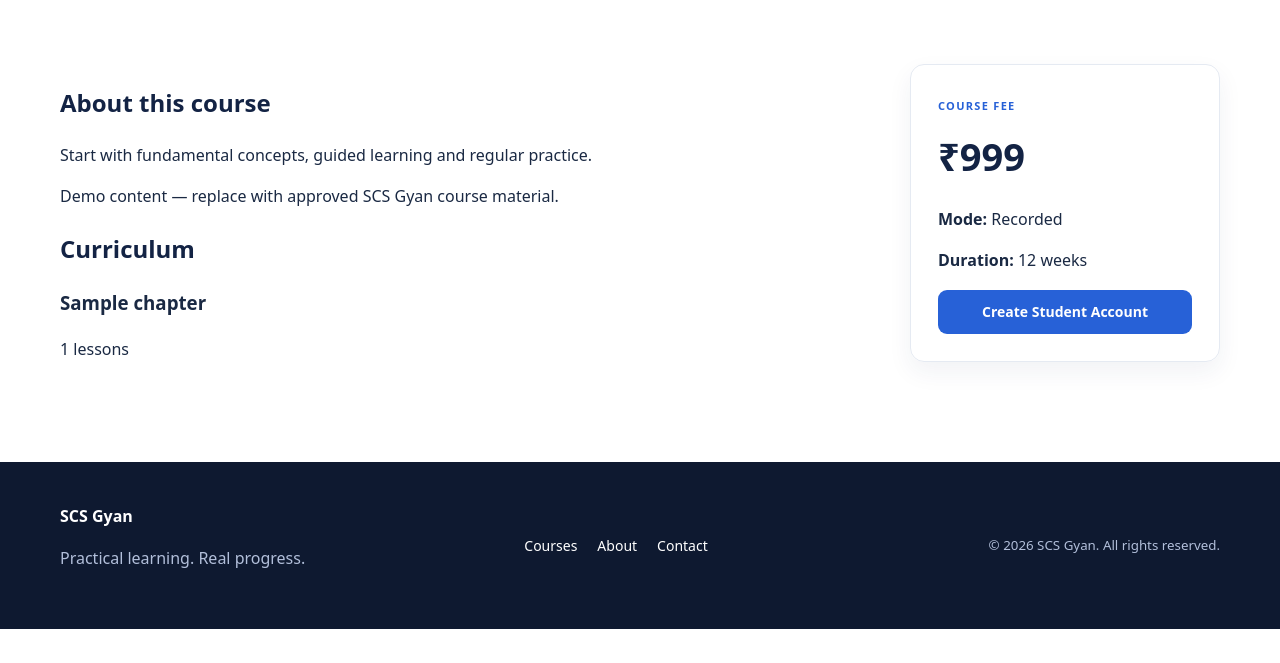
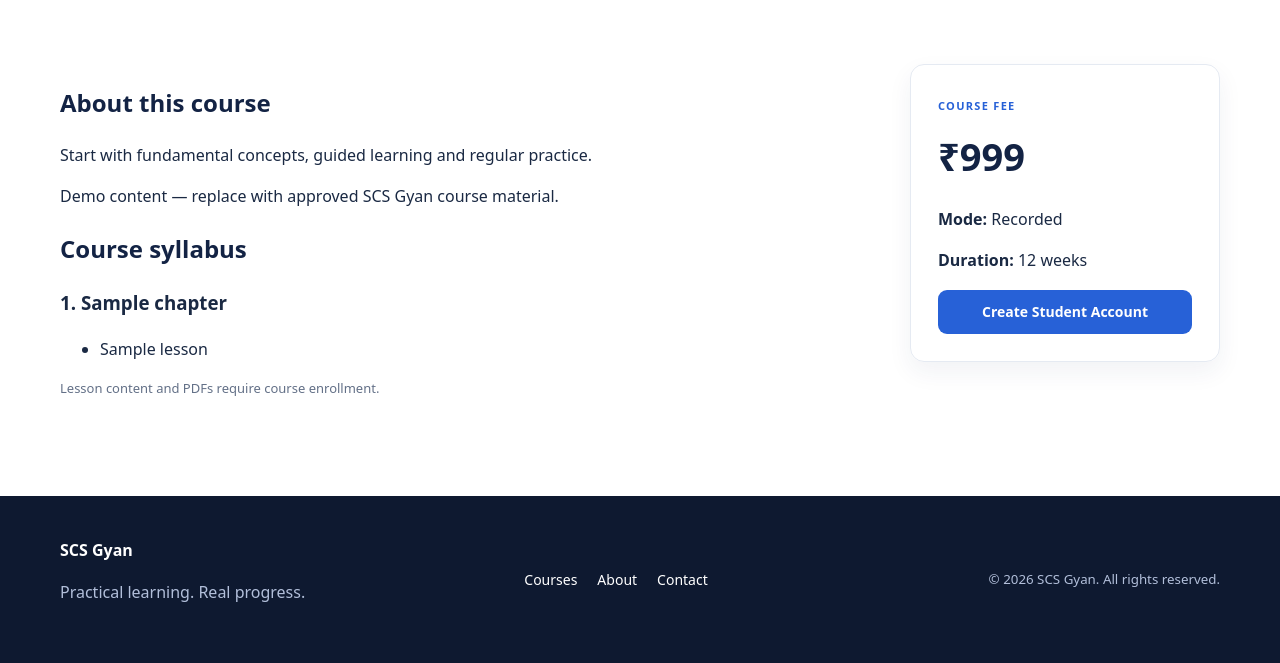
Before and after one commit to dharmendra1031/scs-gyan-course-platform, a Django app: page /courses/upsc-foundation-course/ in a window 1280 px wide. Shown: the part 448-1111 px from the top of the page. Before the commit the page ends 1077 px from the top, so only its background shows below. Run offline with Django 5.2, Linux system fonts and the light colour scheme; data comes from the database, SQL or seed files in the repository; tables that the repository leaves empty hold one stand-in row (values such as "Sample post"); parts of the project's set-up code (start-up, migrations or seed data) failed here and were passed over.

Commit message:
Improve course syllabus preview and add private contact enquiries

```diff
--- a/courses/admin.py
+++ b/courses/admin.py
@@ -28,7 +28,7 @@ class CourseAdmin(admin.ModelAdmin):
     change_list_template = "admin/courses/course/change_list.html"
     list_display = ("title", "category", "mode", "price", "is_published", "created_at")
     list_filter = ("is_published", "mode", "category")
-    search_fields = ("title", "summary", "seo_title", "seo_description")
+    search_fields = ("title", "summary", "instructor_name", "seo_title", "seo_description")
     prepopulated_fields = {"slug": ("title",)}
     list_editable = ("is_published",)
     inlines = [ChapterInline]
--- a/courses/models.py
+++ b/courses/models.py
@@ -30,6 +30,8 @@ class Course(models.Model):
     seo_title = models.CharField(max_length=160, blank=True)
     seo_description = models.CharField(max_length=320, blank=True)
     description = models.TextField()
+    instructor_name = models.CharField(max_length=160, blank=True)
+    learning_outcomes = models.TextField(blank=True, help_text="One outcome per line")
     thumbnail = models.ImageField(upload_to="courses/", blank=True)
     mode = models.CharField(max_length=12, choices=Mode.choices, default=Mode.RECORDED)
     price = models.DecimalField(max_digits=10, decimal_places=2, validators=[MinValueValidator(0)])
--- a/courses/views.py
+++ b/courses/views.py
@@ -48,7 +48,12 @@ class CourseDetailView(DetailView):
 
     def get_context_data(self, **kwargs):
         context = super().get_context_data(**kwargs)
-        context["chapters"] = Chapter.objects.filter(course=self.object).prefetch_related("lessons")
+        context["chapters"] = Chapter.objects.filter(course=self.object).prefetch_related(
+            Prefetch("lessons", queryset=Lesson.objects.filter(is_published=True))
+        )
+        context["outcomes"] = [
+            item.strip() for item in self.object.learning_outcomes.splitlines() if item.strip()
+        ]
         if self.request.user.is_authenticated:
             context["is_enrolled"] = Enrollment.objects.filter(
                 course=self.object, student=self.request.user, is_active=True
--- a/templates/courses/detail.html
+++ b/templates/courses/detail.html
@@ -2,11 +2,59 @@
 {% block title %}{{ course.seo_title|default:course.title }} | SCS Gyan{% endblock %}
 {% block meta_description %}{{ course.seo_description|default:course.summary }}{% endblock %}
 {% block content %}
-<section class="page-banner"><div class="container"><a class="text-link" href="{% url 'course_list' %}">← All Courses</a><span class="eyebrow accent">{{ course.category.name }} · {{ course.get_mode_display }}</span><h1>{{ course.title }}</h1><p>{{ course.summary }}</p></div></section>
-<section class="section"><div class="container detail-layout"><article><h2>About this course</h2><div class="prose">{{ course.description|linebreaks }}</div><h2>Curriculum</h2>{% for chapter in chapters %}<h3>{{ chapter.title }}</h3><p>{{ chapter.lessons.count }} lessons</p>{% empty %}<p>Course curriculum will be available shortly.</p>{% endfor %}</article><aside class="details-panel"><span class="eyebrow accent">COURSE FEE</span><h2>{% if course.price == 0 %}Free{% else %}₹{{ course.price|floatformat:0 }}{% endif %}</h2><p><strong>Mode:</strong> {{ course.get_mode_display }}</p>{% if course.duration %}<p><strong>Duration:</strong> {{ course.duration }}</p>{% endif %}
-{% if is_enrolled %}<a class="button button-primary full-width" href="{% url 'course_learn' course.slug %}">Continue learning</a>
-{% elif pending_order %}<p class="subtle">Your order is awaiting verification.</p><a class="button button-outline full-width" href="{% url 'dashboard' %}">View order</a>
-{% elif user.is_authenticated %}<form method="post" action="{% url 'course_enroll' course.slug %}">{% csrf_token %}<button class="button button-primary full-width" type="submit">{% if course.price == 0 %}Enroll for free{% else %}Request enrollment{% endif %}</button></form>{% if course.price > 0 %}<p class="subtle">Online payments are not enabled yet. This creates a pending order only.</p>{% endif %}
-{% else %}<a class="button button-primary full-width" href="{% url 'signup' %}">Create Student Account</a>{% endif %}
-</aside></div></section>
+<section class="page-banner"><div class="container">
+<a class="text-link" href="{% url 'course_list' %}">← All Courses</a>
+<span class="eyebrow accent">{{ course.category.name }} · {{ course.get_mode_display }}</span>
+<h1>{{ course.title }}</h1><p>{{ course.summary }}</p>
+</div></section>
+<section class="section"><div class="container detail-layout">
+<article>
+  <h2>About this course</h2>
+  <div class="prose">{{ course.description|linebreaks }}</div>
+  {% if outcomes %}
+    <h2>What you'll learn</h2>
+    <ul>{% for outcome in outcomes %}<li>{{ outcome }}</li>{% endfor %}</ul>
+  {% endif %}
+  <h2>Course syllabus</h2>
+  {% for chapter in chapters %}
+    <section class="course-chapter">
+      <h3>{{ forloop.counter }}. {{ chapter.title }}</h3>
+      <ul>
+      {% for lesson in chapter.lessons.all %}
+        <li>{{ lesson.title }}</li>
+      {% empty %}
+        <li class="subtle">Lessons are being prepared.</li>
+      {% endfor %}
+      </ul>
+    </section>
+  {% empty %}
+    <p class="subtle">Detailed syllabus has not been published yet.</p>
+  {% endfor %}
+  <p class="subtle">Lesson content and PDFs require course enrollment.</p>
+</article>
+<aside class="details-panel">
+  <span class="eyebrow accent">COURSE FEE</span>
+  <h2>{% if course.price == 0 %}Free{% else %}₹{{ course.price|floatformat:0 }}{% endif %}</h2>
+  <p><strong>Mode:</strong> {{ course.get_mode_display }}</p>
+  {% if course.duration %}<p><strong>Duration:</strong> {{ course.duration }}</p>{% endif %}
+  {% if course.instructor_name %}<p><strong>Faculty:</strong> {{ course.instructor_name }}</p>{% endif %}
+  {% if is_enrolled %}
+    <a class="button button-primary full-width" href="{% url 'course_learn' course.slug %}">Continue learning</a>
+  {% elif pending_order %}
+    <p class="subtle">Your order is awaiting verification.</p>
+    <a class="button button-outline full-width" href="{% url 'dashboard' %}">View order</a>
+  {% elif user.is_authenticated %}
+    <form method="post" action="{% url 'course_enroll' course.slug %}">{% csrf_token %}
+      <button class="button button-primary full-width" type="submit">
+        {% if course.price == 0 %}Enroll for free{% else %}Request enrollment{% endif %}
+      </button>
+    </form>
+    {% if course.price > 0 %}
+      <p class="subtle">Course access starts after payment verification.</p>
+    {% endif %}
+  {% else %}
+    <a class="button button-primary full-width" href="{% url 'signup' %}">Create Student Account</a>
+  {% endif %}
+</aside>
+</div></section>
 {% endblock %}
--- a/templates/includes/course_card.html
+++ b/templates/includes/course_card.html
@@ -4,5 +4,5 @@
       {% if course.thumbnail %}<img src="{{ course.thumbnail.url }}" alt="" loading="lazy">{% else %}<span class="cover-decoration" aria-hidden="true">✦</span><span>LEARN WITH SCS GYAN</span>{% endif %}
     </div>
   </a>
-  <div class="course-body"><span class="eyebrow">{{ course.category.name }} · {{ course.get_mode_display }}</span><h3><a href="{{ course.get_absolute_url }}">{{ course.title }}</a></h3><p>{{ course.summary }}</p><div class="course-bottom"><strong>₹{{ course.price|floatformat:0 }}</strong><a href="{{ course.get_absolute_url }}">View Course <span aria-hidden="true">→</span></a></div></div>
+  <div class="course-body"><span class="eyebrow">{{ course.category.name }} · {{ course.get_mode_display }}</span><h3><a href="{{ course.get_absolute_url }}">{{ course.title }}</a></h3><p>{{ course.summary }}</p><div class="course-bottom"><strong>{% if course.price == 0 %}Free{% else %}₹{{ course.price|floatformat:0 }}{% endif %}</strong><a href="{{ course.get_absolute_url }}">View Course <span aria-hidden="true">→</span></a></div></div>
 </article>
```
Also changed, not shown: accounts/forms.py (+9 -0 lines), pages/admin.py (+26 -0 lines), pages/forms.py (added, +22 -0 lines), pages/models.py (+15 -0 lines), pages/views.py (+12 -2 lines), templates/pages/contact.html (+15 -1 lines), courses/migrations/0008_course_info.py (added), pages/migrations/0001_initial.py (added).
